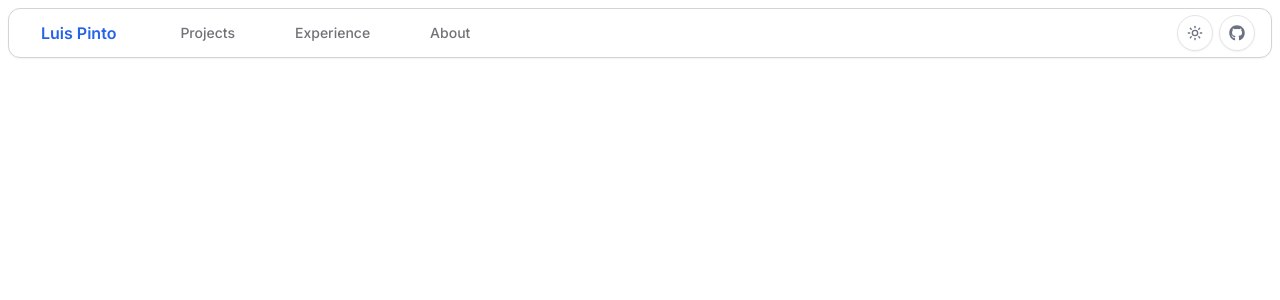
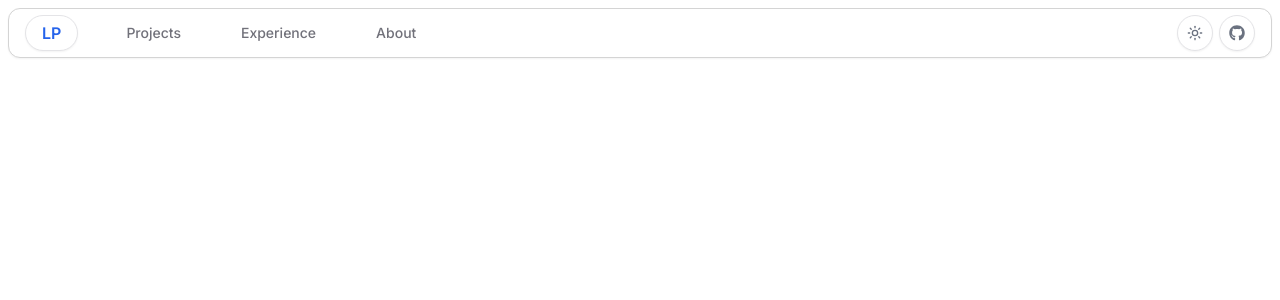
Before and after one commit to LUISPINTO90/PersonalPortfolio, a Next.js app: page / in a window 1280 px wide. Shown: the top 300 px of the page. Built offline with nearby package versions, Linux system fonts and the light colour scheme.

Commit message:
chore: set logo on navbar

```diff
--- a/src/components/Navbar/Navbar.tsx
+++ b/src/components/Navbar/Navbar.tsx
@@ -1,4 +1,3 @@
-// src/components/Navbar/Navbar.tsx
 import React from "react";
 import Link from "next/link";
 import { FaGithub } from "react-icons/fa";
@@ -80,9 +79,9 @@ export default function Navbar() {
           href="/"
           className="inline-flex items-center gap-2.5 font-semibold"
         >
-          <Button variant="ghost">
+          <Button variant="outline" className="rounded-full">
             <span className="text-base font-semibold dark:text-white text-blue-600">
-              {"Luis Pinto"}
+              {"LP"}
             </span>
           </Button>
         </Link>
```
